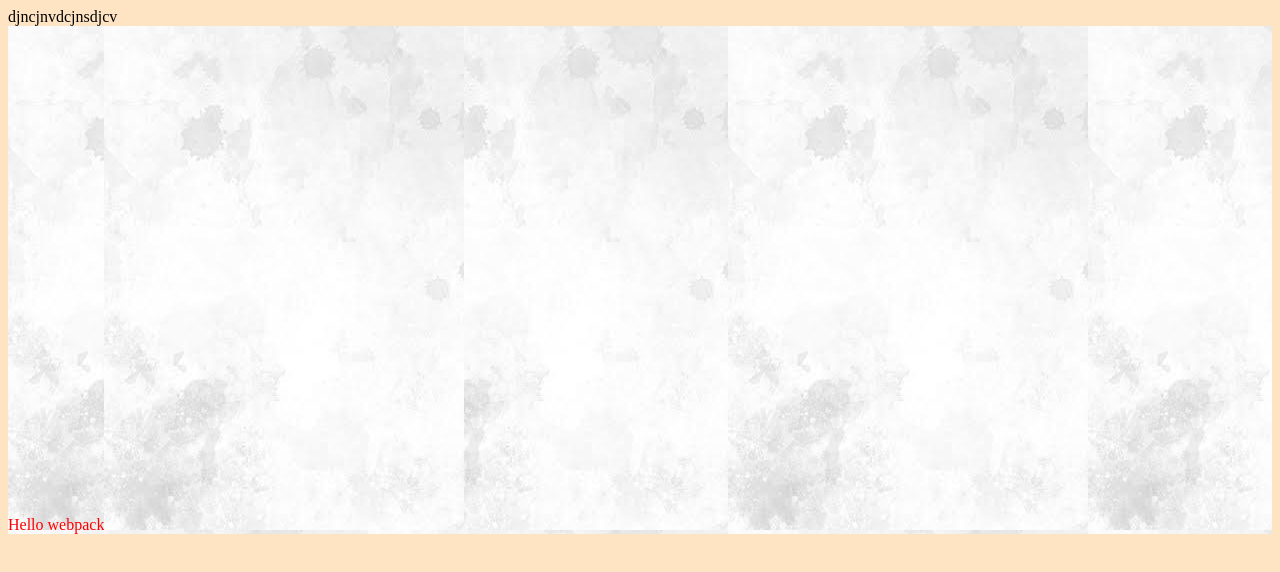
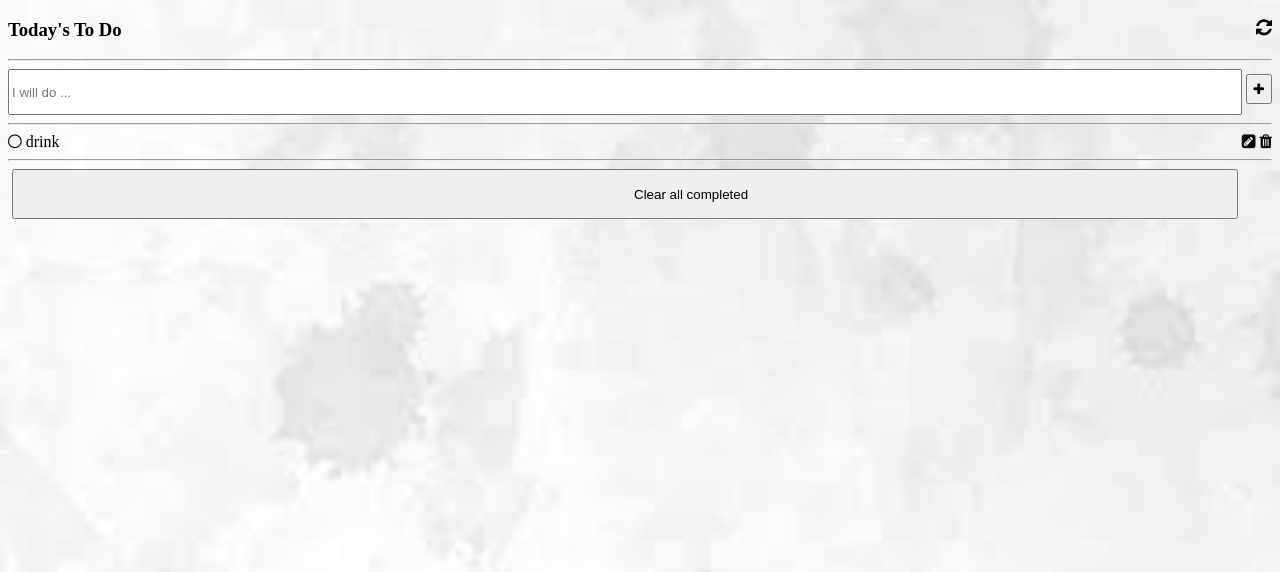
Before and after one commit to uchexm/To-do-app, a website built with webpack: page src/index.html in a window 1280 px wide. Built offline with nearby package versions, Linux system fonts and the light colour scheme.

Commit message:
Add css style file

```diff
--- a/src/index.html
+++ b/src/index.html
@@ -1,12 +1,60 @@
 <!DOCTYPE html>
 <html lang="en">
   <head>
+    <link
+      rel="stylesheet"
+      href="https://cdnjs.cloudflare.com/ajax/libs/font-awesome/4.7.0/css/font-awesome.min.css"
+      type="text/css"
+    />
+    <link rel="stylesheet" href="style.css" type="text/css" />
     <meta charset="UTF-8" />
     <meta http-equiv="X-UA-Compatible" content="IE=edge" />
     <meta name="viewport" content="width=device-width, initial-scale=1.0" />
-    <title>Document</title>
+    <title>To do List</title>
+    <script src="/main.js"></script>
   </head>
   <body>
-    djncjnvdcjnsdjcv
+    <section class="container">
+      <header>
+        <div class="header">
+          <h3>
+            Today's To Do <i class="fa fa-refresh" aria-hidden="true"></i>
+          </h3>
+          <hr />
+        </div>
+        <div class="new-todo">
+          <form action="" id="todoform">
+            <input
+              class="nt"
+              type="text"
+              name="newtodo"
+              id="newtodo"
+              placeholder="I will do ..."
+            />
+            <button id="bt" title="text" type="submit">
+              <i class="fa fa-plus"></i>
+            </button>
+          </form>
+          <hr />
+        </div>
+      </header>
+      <div id="todos-list">
+        <div class="tod" id="0">
+          <!i class="fa fa-check-circle" aria-hidden="true"></i>
+          <i class="fa fa-circle-thin" aria-hidden="true"></i>
+          <p id="checked" class="checked">
+            drink
+            <i id="af">
+              <i class="fa fa-pencil-square" aria-hidden="true"></i>
+              <i class="fa fa-trash" aria-hidden="true"></i>
+            </i>
+          </p>
+        </div>
+        <hr />
+      </div>
+    </section>
+    <footer>
+      <button id="reset" type="reset">Clear all completed</button>
+    </footer>
   </body>
 </html>
--- a/src/index.js
+++ b/src/index.js
@@ -1,20 +1,51 @@
+/* eslint-disable quotes */
+/* eslint-disable no-unused-vars */
 import _ from "lodash";
 import "./style.css";
-import Ic from "./ic.jpeg";
 
-function component() {
-  const element = document.createElement("div");
+const body = document.getElementById("todos-list");
+let taskno = 0;
+let taskLists = [];
 
-  // Lodash, now imported by this script
-  element.innerHTML = _.join(["Hello", "webpack"], " ");
-  element.classList.add("hello");
+function printfn() {
+  body.replaceChildren();
+  const localtasks = JSON.parse(localStorage.getItem("tasks"));
+  taskLists = localtasks;
+  const index = 1;
+  localtasks.forEach((task) => {
+    const newDiv = document.createElement("li");
+    newDiv.innerHTML = `
+    <div class="tod" id="${task.id}">
+          <i class="fa fa-circle-thin" aria-hidden="true"></i>
+          <p id="checked" class="checked">
+            ${task.description}
+            <i id="af">
+              <i class="fa fa-pencil-square" aria-hidden="true"></i>
+              <i class="fa fa-trash" aria-hidden="true"></i>
+            </i>
+          </p>
+        </div>
+        <hr />
+    `;
+    body.append(newDiv);
+    taskno += 1;
+  });
+}
+if (localStorage.getItem("tasks")) {
+  printfn();
+}
+const addicn = document.querySelector(".fa-plus");
+const description = document.querySelector(".nt");
 
-  // Add the image to our existing div.
-  const myIcon = new Image();
-  myIcon.src = Ic;
-
-  element.appendChild(myIcon);
-  return element;
-}
-
-document.body.appendChild(component());
+addicn.addEventListener("click", () => {
+  if (description.value !== "") {
+    taskLists.push({
+      index: `number${taskno}`,
+      description: description.value,
+      completed: false,
+    });
+    localStorage.setItem("tasks", JSON.stringify(taskLists));
+    printfn();
+    document.forms[0].reset();
+  }
+});
--- a/src/style.css
+++ b/src/style.css
@@ -1,7 +1,48 @@
-.hello {
-  color: red;
-  background: url("./ic.jpeg");
+body {
+  background-image: url("./ic.jpeg");
+  background-repeat: no-repeat;
+  background-size: cover;
+  border-radius: 5px;
 }
-body {
-  background-color: bisque;
+
+.nt {
+  width: 97%;
+  height: 40px;
 }
+
+#bt {
+  height: 40px;
+  margin-top: 5px;
+  cursor: pointer;
+}
+
+.fa-refresh,
+.fa-arrows-v,
+#bt {
+  float: right;
+  height: 30px;
+}
+
+#af {
+  display: inline;
+  float: right;
+}
+
+#checked {
+  display: inline;
+}
+
+#reset {
+  margin: 2px 2px 5px 4px;
+  bottom: 0;
+  width: 97%;
+  height: 50px;
+  display: flex;
+  align-items: center;
+  padding-left: 620px;
+}
+
+li {
+  text-decoration: none;
+  list-style: none;
+}
```
